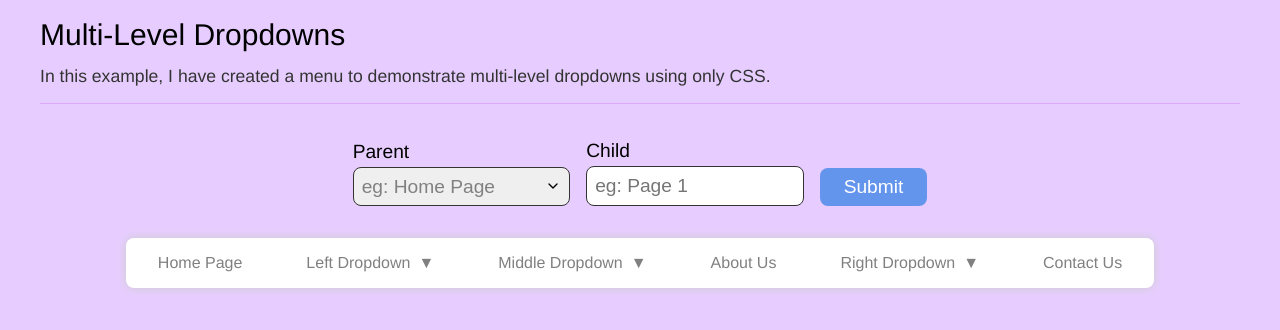
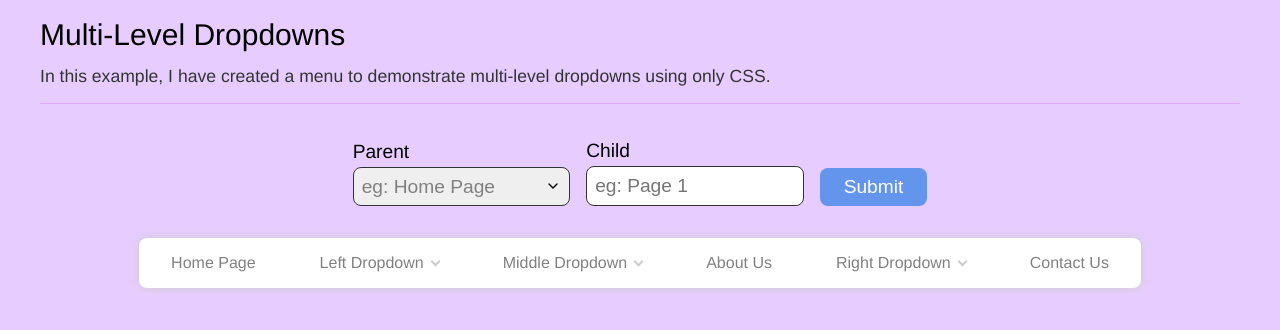
Before and after one commit to faiyazkhan024/sandbox-archive, a React (Vite) app in the folder multi-level-dropdowns/: page / in a window 1280 px wide. Shown: the top 330 px of the page. Built offline with nearby package versions, Linux system fonts and the light colour scheme.

Commit message:
Changed menu arrow

```diff
--- a/multi-level-dropdowns/src/components/Menu/Menu.module.css
+++ b/multi-level-dropdowns/src/components/Menu/Menu.module.css
@@ -1,10 +1,23 @@
+.nav li:has(ul) {
+  display: flex;
+  align-items: center;
+  gap: 8px;
+}
+
 .nav li:has(ul)::after {
-  content: "▼";
-  margin-left: 8px;
+  content: " ";
+  height: 5px;
+  width: 5px;
+  display: block;
+  border-style: solid;
+  border-color: var(--secondary-300);
+  border-width: 0px 2px 2px 0px;
+  transform: translateY(-1px) rotate(45deg);
 }
 
 .nav li:has(ul):hover::after {
-  content: "▲";
+  content: " ";
+  border-color: var(--accent);
 }
 
 .nav ul ul {
```
